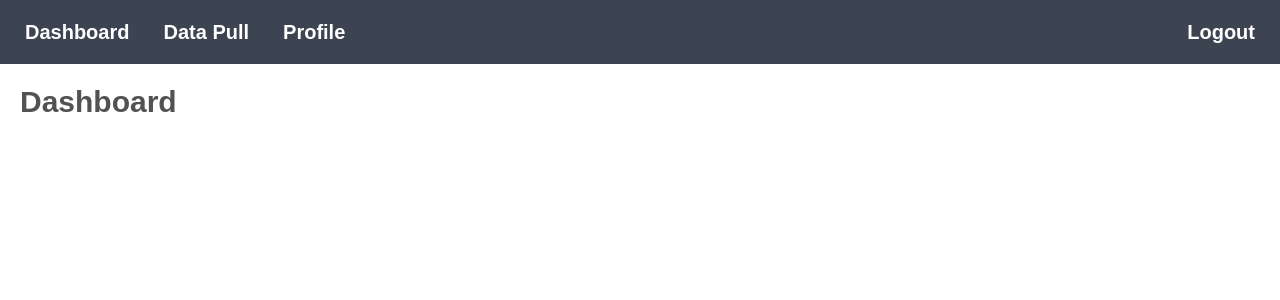
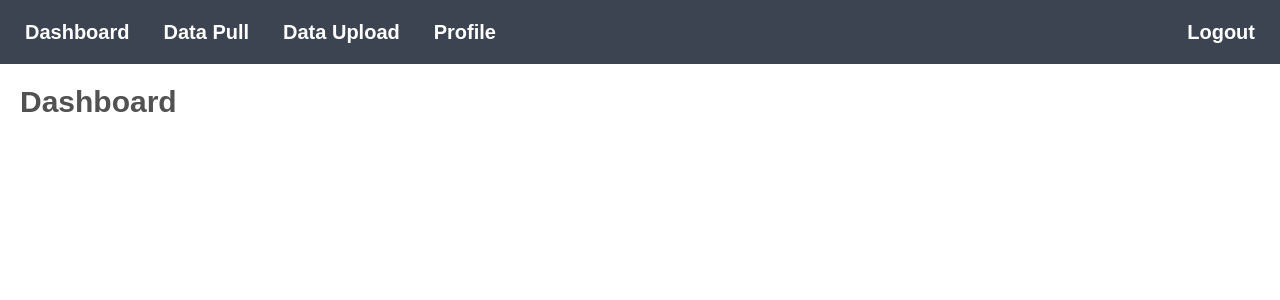
Before and after one commit to davidcao1337/cloud-final-project, a React (Vite) app in the folder client/: page /dashboard in a window 1280 px wide. Shown: the top 300 px of the page. Built offline with nearby package versions, Linux system fonts and the light colour scheme; sample sign-in values are in the browser's storage.

Commit message:
Added DataUpload

```diff
--- a/client/src/App.jsx
+++ b/client/src/App.jsx
@@ -5,6 +5,7 @@ import Login from "./pages/Login/index_login";
 import Register from "./pages/Login/index_register";
 import Dashboard from "./pages/Dashboard";
 import DataPull from "./pages/DataPull";
+import DataUpload from "./pages/DataUpload";
 import Profile from "./pages/Profile";
 import "./index.css";
 
@@ -22,6 +23,7 @@ function App() {
           <Route path="/register" element={!user ? <Register /> : <Navigate to="/dashboard" />} />
           <Route path="/dashboard" element={user ? <Dashboard /> : <Navigate to="/login" />} />
           <Route path="/datapull" element={user ? <DataPull /> : <Navigate to="/login" />} />
+          <Route path="/dataupload" element={user ? <DataUpload /> : <Navigate to="/login" />} />
           <Route path="/profile" element={user ? <Profile /> : <Navigate to="/login" />} />
         </Routes>
     </div>
--- a/client/src/components/Navbar.jsx
+++ b/client/src/components/Navbar.jsx
@@ -13,6 +13,7 @@ const Navbar = () => {
         <div className="flex-1">
         <Link className="btn btn-ghost normal-case text-xl" to="/dashboard">Dashboard</Link>
         <Link className="btn btn-ghost normal-case text-xl" to="/datapull">Data Pull</Link>
+        <Link className="btn btn-ghost normal-case text-xl" to="/dataupload">Data Upload</Link>
         <Link className="btn btn-ghost normal-case text-xl" to="/profile">Profile</Link>
         </div>
         <div className="flex-none">
--- a/client/src/pages/DataPull/index.jsx
+++ b/client/src/pages/DataPull/index.jsx
@@ -1,6 +1,6 @@
 import './datapull.css';
 
-const DataPull= () => {
+const DataPull = () => {
     return (
         <div>
             <h1 className="Title mt-5 mb-5 ml-5 font-bold text-3xl text-[#525252]">Data Pull</h1>
--- /dev/null
+++ b/client/src/pages/DataUpload/dataupload.css
@@ -0,0 +1,3 @@
+@tailwind base;
+@tailwind components;
+@tailwind utilities;
--- /dev/null
+++ b/client/src/pages/DataUpload/index.jsx
@@ -0,0 +1,11 @@
+import './dataupload.css';
+
+const DataUpload = () => {
+    return (
+        <div>
+            <h1 className="Title mt-5 mb-5 ml-5 font-bold text-3xl text-[#525252]">Data Upload</h1>
+        </div>
+    )
+}
+
+export default DataUpload
```
